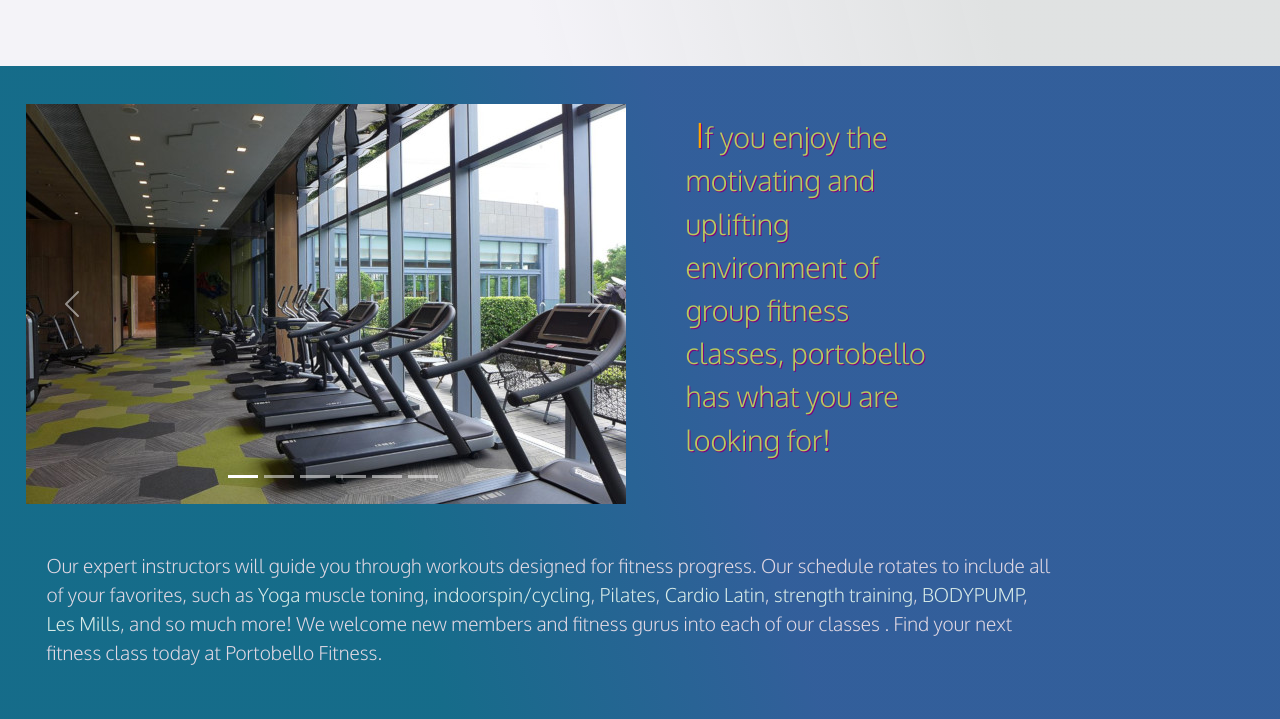
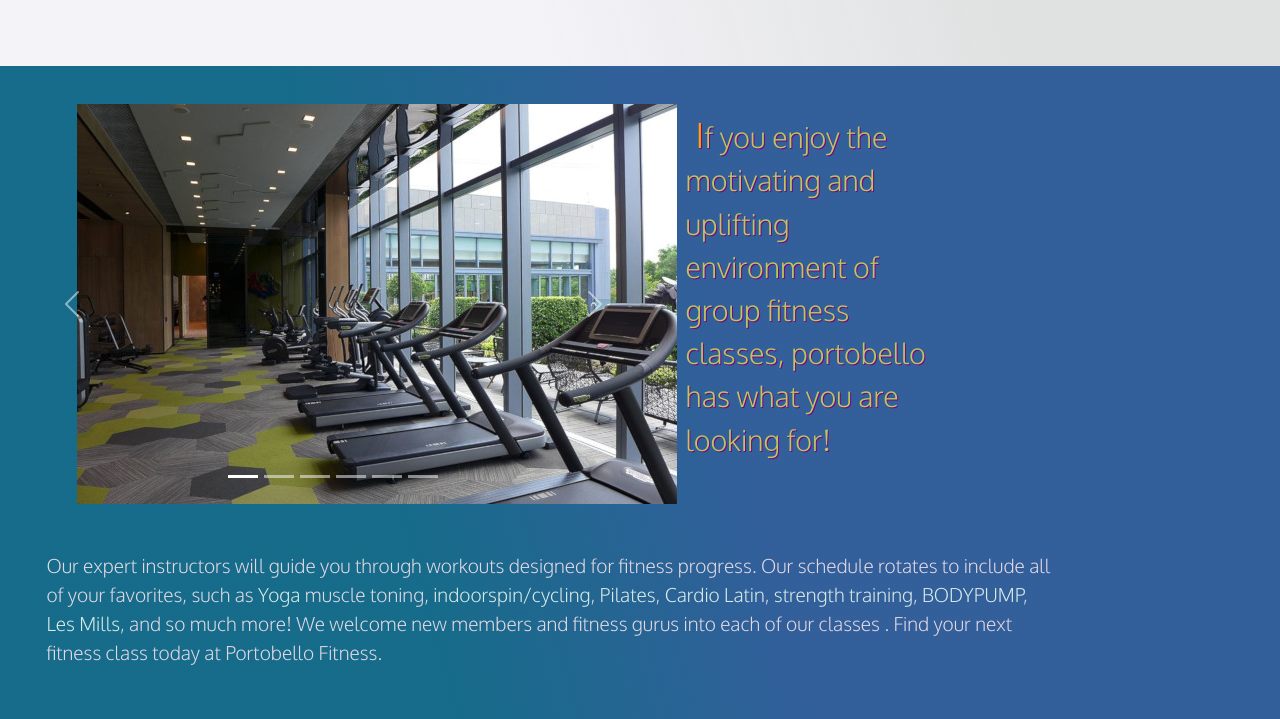
Before and after one commit to maisam2004/new_port_gym, a plain HTML site: page hpage.html in a window 1280 px wide. Shown: the part 1018-1737 px from the top of the page. Drawn offline with nearby package versions, Linux system fonts and the light colour scheme.

Commit message:
Update margin-left for crousel-inner

```diff
--- a/hpage.css
+++ b/hpage.css
@@ -193,6 +193,7 @@ text-shadow: 1px 1px rgb(32 123 167 / 80%);
     position: relative;
     width: 100%;
     overflow: hidden;
+    margin-left:8.3% ;
 
 }
 
```
